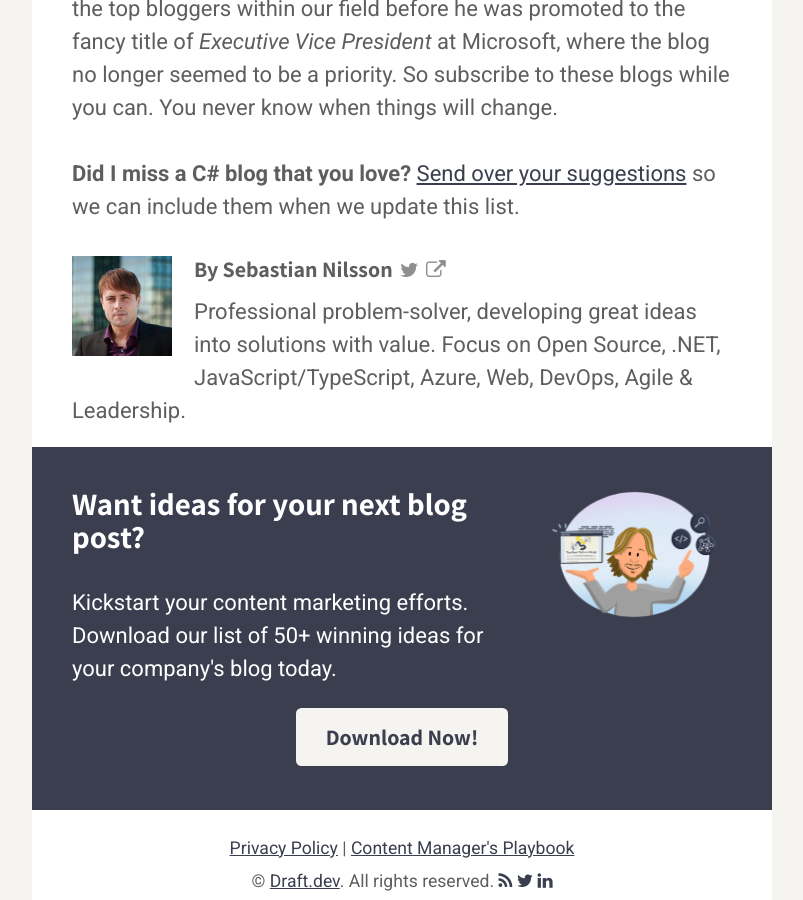
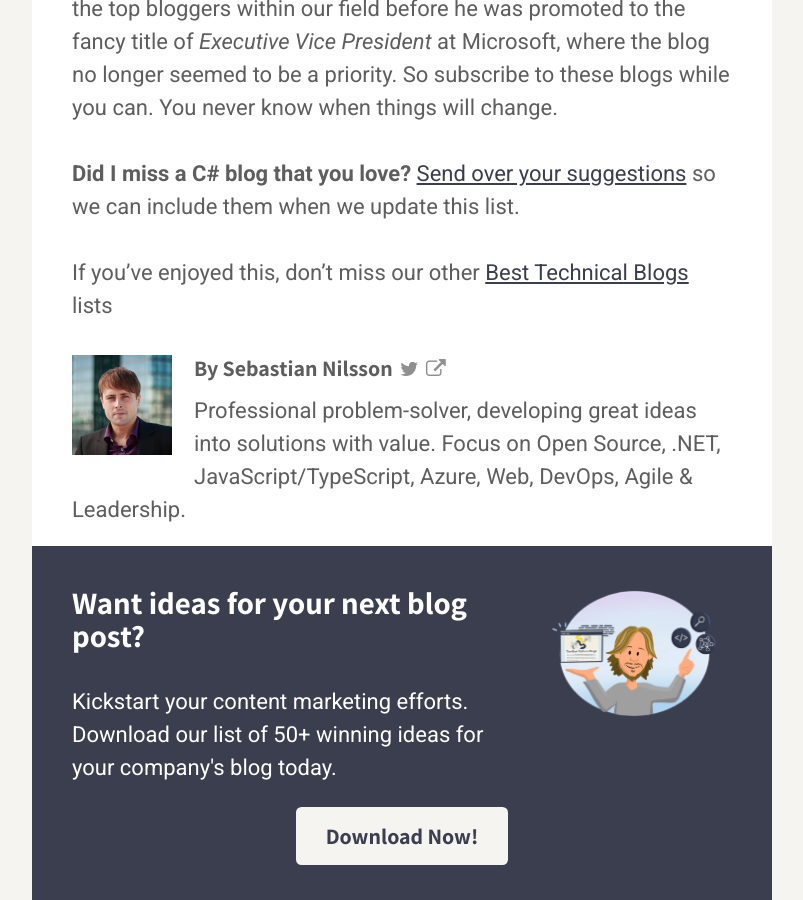
Before and after one commit to karllhughes/learn, a Jekyll site: the page built from _posts/2020-12-19-c-sharp-blogs.md, in a window 1280 px wide and 900 px high, scrolled down 14289 px. Shown: the whole window, without its empty margins (238-1041 px from the left). Built offline with Jekyll 4.4.1, drawn with Linux system fonts in a browser that asks for light colours; a script that is not in the unit is left out.

Commit message:
Update Posts “2020-12-19-c-sharp-blogs”

```diff
--- a/_posts/2020-12-19-c-sharp-blogs.md
+++ b/_posts/2020-12-19-c-sharp-blogs.md
@@ -5,10 +5,10 @@
   great blogs out there. Here are the 20 best C# blogs based on writing quality,
   consistency, and technical depth.
 categories: technical-blogs
+cta: Content Ideas
 author: sebastian
 date: 2020-12-20T00:56:12.303Z
 img: /assets/posts/c-sharp-blogs.png
-cta: Content Ideas
 ---
 C# is a language loved by its users for being versatile, productive, and keeping up with the current problems programmers need to solve. For example, maintainers have added functional programming concepts to the primarily imperative C# language, adding the powerful query-functionality in LINQ, and smoother handling of asynchronous programming with the `async`/`await`-syntax.
 
@@ -257,3 +257,5 @@
 Scott Guthrie is probably a perfect example. He used to be one of the top bloggers within our field before he was promoted to the fancy title of *Executive Vice President* at Microsoft, where the blog no longer seemed to be a priority. So subscribe to these blogs while you can. You never know when things will change.
 
 **Did I miss a C# blog that you love?** [Send over your suggestions](https://airtable.com/shrKNdNjYO6hNQxJV) so we can include them when we update this list.
+
+If you've enjoyed this, don't miss our other [Best Technical Blogs](https://draft.dev/learn/technical-blogs/) lists
```
